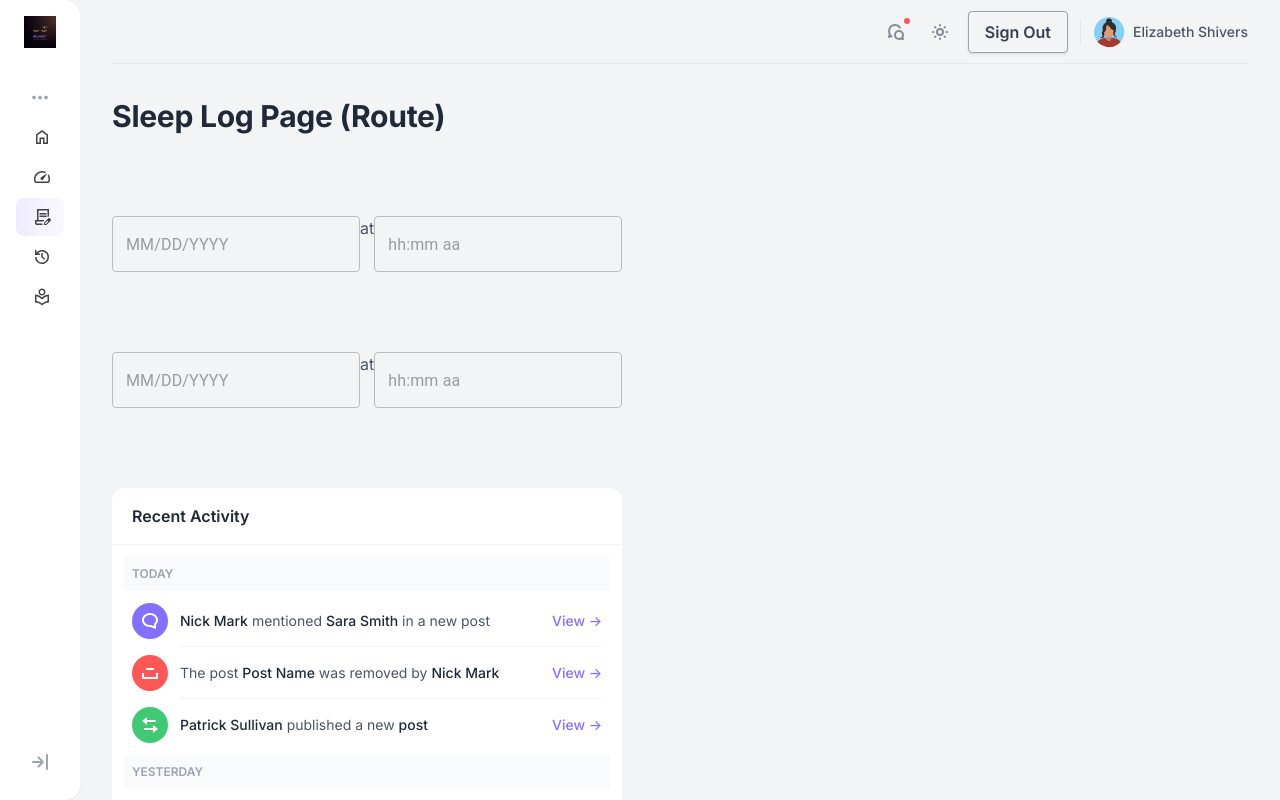
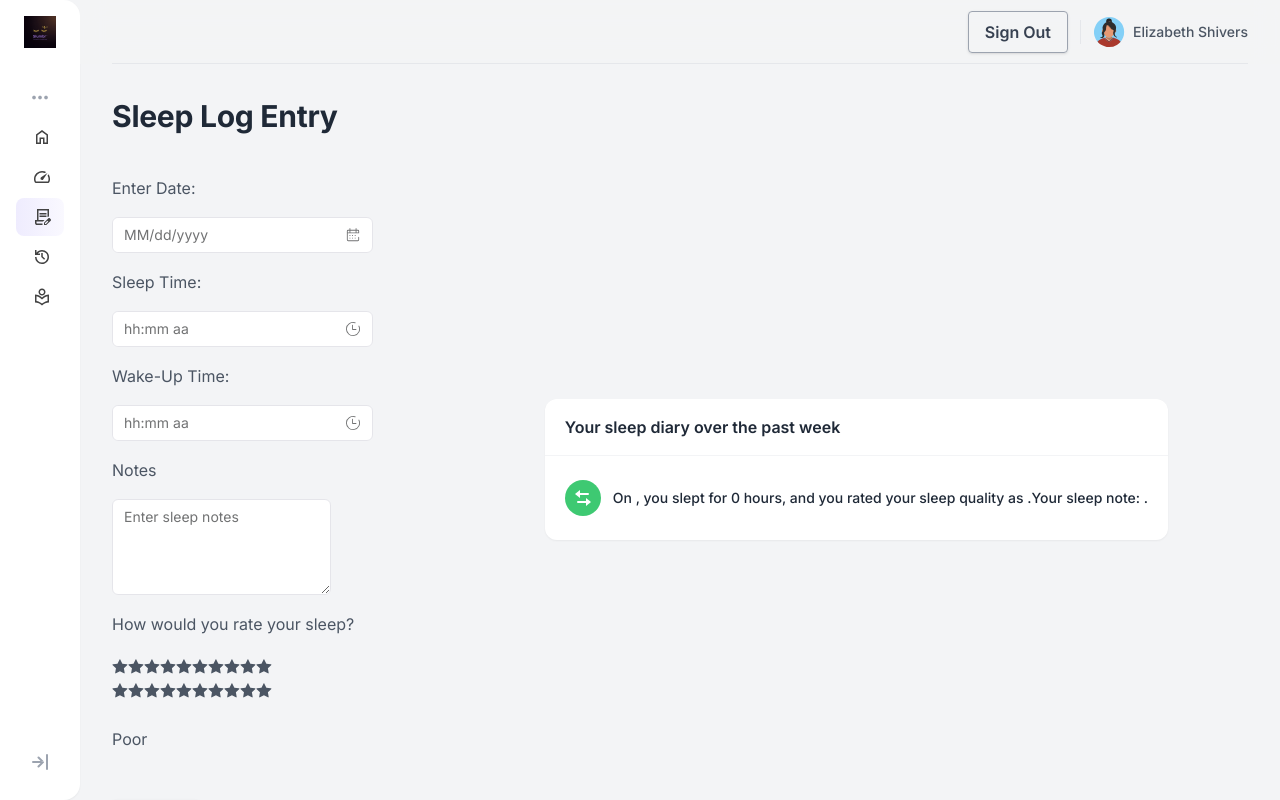
Before and after one commit to tenongene/slumbr, a React (Vite) app: page /logs in a window 1280 px wide. Built offline with nearby package versions, Linux system fonts and the light colour scheme.

Commit message:
log page update

```diff
--- a/package.json
+++ b/package.json
@@ -21,12 +21,14 @@
     "clsx": "^2.1.1",
     "date-fns": "^4.1.0",
     "dayjs": "^1.11.13",
+    "formik": "^2.4.6",
     "moment": "^2.29.4",
     "react": "^19.0.0",
     "react-day-picker": "^9.4.1",
     "react-dom": "^19.0.0",
     "react-router-dom": "^7.0.2",
     "react-transition-group": "^4.4.5",
+    "rsuite": "^5.78.1",
     "survey-react-ui": "^2.0.0",
     "tailwind-merge": "^2.5.5"
   },
--- a/src/pages/Dashboard.jsx
+++ b/src/pages/Dashboard.jsx
@@ -78,7 +78,7 @@ function Dashboard() {
               {/* Card (Reasons for Refunds) */}
               {/* <DashboardCard11 /> */}
               {/* Card (Recent Activity) */}
-              <DashboardCard12 />
+              {/* <DashboardCard12 /> */}
               {/* Card (Income/Expenses) */}
               {/* <DashboardCard13 /> */}
 
--- a/src/pages/Logs.jsx
+++ b/src/pages/Logs.jsx
@@ -1,17 +1,67 @@
-import React, { useState } from 'react';
+import React, { useState, Link } from 'react';
 import Sidebar from '../partials/Sidebar';
 import Header from '../partials/Header';
-import { DatePicker } from '@mui/x-date-pickers/DatePicker';
-import dayjs, { Dayjs } from 'dayjs';
-import { LocalizationProvider } from '@mui/x-date-pickers/LocalizationProvider';
-import { AdapterDayjs } from '@mui/x-date-pickers/AdapterDayjs';
-import { TimePicker } from '@mui/x-date-pickers/TimePicker';
 import DashboardCard12 from '../partials/dashboard/DashboardCard12';
+import { DatePicker, TimePicker, Stack, Rate } from 'rsuite';
+import 'rsuite/TimePicker/styles/index.css';
+import Input from 'rsuite/Input';
+import 'rsuite/Input/styles/index.css';
+import 'rsuite/InputGroup/styles/index.css';
+
+
+const textStyle = {
+  verticalAlign: 'top',
+  lineHeight: '42px',
+  display: 'inline-block'
+};
+
+const texts = {
+  1: 'Very Poor',
+  2: 'Very Poor',
+  3: 'Poor',
+  4: 'Poor',
+  5: 'Ok',
+  6: 'Ok',
+  7: 'Good',
+  8: 'Good',
+  9: 'Excellent',
+  10: 'Excellent'
+};
 
 
 function Logs() {
 
   const [sidebarOpen, setSidebarOpen] = useState(false);
+  const [sleepTime, setSleepTime] = useState('');
+  const [wakeTime, setWakeTime] = useState('');
+  const [date, setDate] = useState('');
+  const [rating, setRating] = useState(0);
+  const [notes, setNotes] = useState('');
+  const [hoverValue, setHoverValue] = useState(3);
+
+  const LogObject = {
+    sleepTime, wakeTime, date, notes
+  }
+
+  const handleChangeSleep = (sleepTime) => {
+    setSleepTime(sleepTime);
+  };
+
+  const handleChangeWake = (wakeTime) => {
+    setWakeTime(wakeTime)
+  };
+
+  const handleChangeDate = (date) => {
+    setDate(date)
+  };
+
+  const handleChangeRate = (date) => {
+    setRating(rating)
+  };
+
+  const handleChangeNotes = (notes) => {
+    setNotes(notes)
+  };
 
   return (
     <div className="flex h-screen overflow-hidden">
@@ -32,33 +82,42 @@ function Logs() {
             <div className="sm:flex sm:justify-between sm:items-center mb-8">
 
               {/* Left: Title */}
-              <div className="mb-4 sm:mb-0">
-                <h1 className="text-2xl md:text-3xl text-gray-800 dark:text-gray-100 font-bold">Sleep Log Page (Route) </h1>
+          <div className="mb-4 sm:mb-0">
+            <h1 className="text-2xl md:text-3xl text-gray-800 dark:text-gray-100 font-bold">Sleep Log Entry </h1>
 
-            <div className='mt-20'>
-              <LocalizationProvider dateAdapter={AdapterDayjs}>
-                <DatePicker />
-                <span>at</span>
-                <TimePicker />
+            <div className='mt-10'>
+            <Stack spacing={17} direction="column" alignItems="flex-start">
 
-              </LocalizationProvider>
+              <label>Enter Date:</label>
+              <DatePicker value={date} onChange={handleChangeDate}format="MM/dd/yyyy"/>
+
+              <label>Sleep Time:</label>
+              <TimePicker value={sleepTime} onChange={handleChangeSleep} format="hh:mm aa" showMeridiem placement='auto'/>
+
+              <label>Wake-Up Time:</label>
+              <TimePicker value={wakeTime} onChange={handleChangeWake} format="hh:mm aa" showMeridiem placement='auto'/>
+
+              <label>Notes</label>
+              <Input as="textarea" rows={4} placeholder="Enter sleep notes" value={notes} onChange={handleChangeNotes} />
+
+              <label> How would you rate your sleep?</label>
+              <Rate max={10} value={rating} size="lg" onChange={handleChangeRate} onChangeActive={setHoverValue} style={{ display: 'inline-flex' }} color="violet"/>{' '}
+              <span style={textStyle}>{texts[hoverValue]}</span>
+
+            </Stack>
+
+               <a>
+                <button type="submit" className="mt-10 text-gray-700 dark:text-stone-400 hover:text-violet-700 dark:hover:text-stone-50 font-semibold py-2 px-4 border border-gray-400 rounded shadow">
+                  Submit
+                  </button>
+               </a>
+
             </div>
-            <div className='mt-20'>
-              <LocalizationProvider dateAdapter={AdapterDayjs}>
-                <DatePicker />
-                <span>at</span>
-                <TimePicker />
-
-              </LocalizationProvider>
-            </div>
-            <div className="mt-20">
-                <DashboardCard12 />
-            </div>
-              </div>
+          </div>
 
               {/* Right: Actions */}
-              <div className="grid grid-flow-col sm:auto-cols-max justify-start sm:justify-end gap-2">
-                {/* <DatePicker />       */}
+              <div className="grid grid-flow-col sm:auto-cols-max justify-start sm:justify-end gap-1 mr-20">
+                <DashboardCard12 notes={notes} date={date} time = {wakeTime - sleepTime}/>
             </div>
 
 
--- a/src/pages/Profile.jsx
+++ b/src/pages/Profile.jsx
@@ -3,9 +3,12 @@ import Sidebar from '../partials/Sidebar';
 import Header from '../partials/Header';
 
 
+
 function Profile() {
 
   const [sidebarOpen, setSidebarOpen] = useState(false);
+
+
 
   return (
     <div className="flex h-screen overflow-hidden">
@@ -28,6 +31,8 @@ function Profile() {
               {/* Left: Title */}
               <div className="mb-4 sm:mb-0">
                 <h1 className="text-2xl md:text-3xl text-gray-800 dark:text-gray-100 font-bold">Patient Profile Page (Route) </h1>
+
+
               </div>
 
               {/* Right: Actions */}
--- a/src/partials/Header.jsx
+++ b/src/partials/Header.jsx
@@ -1,8 +1,7 @@
 import React, { useState } from 'react';
 import { Link } from 'react-router-dom';
-import Notifications from '../components/DropdownNotifications';
 import UserMenu from '../components/DropdownProfile';
-import ThemeToggle from '../components/ThemeToggle';
+
 
 function Header({
   sidebarOpen,
@@ -39,9 +38,6 @@ function Header({
 
           {/* Header: Right side */}
           <div className="flex items-center space-x-3">
-
-            <Notifications align="right" />
-            <ThemeToggle />
             <Link
                 to="/login"
                 onClick={() => setDropdownOpen(!dropdownOpen)}
--- a/src/partials/dashboard/DashboardCard12.jsx
+++ b/src/partials/dashboard/DashboardCard12.jsx
@@ -1,50 +1,18 @@
 import React from 'react';
 
-function DashboardCard12() {
+function DashboardCard12({date, time, rate, notes}) {
   return (
     <div className="col-span-full xl:col-span-6 bg-white dark:bg-gray-800 shadow-xs rounded-xl">
       <header className="px-5 py-4 border-b border-gray-100 dark:border-gray-700/60">
-        <h2 className="font-semibold text-gray-800 dark:text-gray-100">Recent Activity</h2>
+        <h2 className="font-semibold text-gray-800 dark:text-gray-100">Your sleep diary over the past week</h2>
       </header>
       <div className="p-3">
 
         {/* Card content */}
-        {/* "Today" group */}
+
         <div>
-          <header className="text-xs uppercase text-gray-400 dark:text-gray-500 bg-gray-50 dark:bg-gray-700/50 rounded-xs font-semibold p-2">Today</header>
           <ul className="my-1">
-            {/* Item */}
-            <li className="flex px-2">
-              <div className="w-9 h-9 rounded-full shrink-0 bg-violet-500 my-2 mr-3">
-                <svg className="w-9 h-9 fill-current text-white" viewBox="0 0 36 36">
-                  <path d="M18 10c-4.4 0-8 3.1-8 7s3.6 7 8 7h.6l5.4 2v-4.4c1.2-1.2 2-2.8 2-4.6 0-3.9-3.6-7-8-7zm4 10.8v2.3L18.9 22H18c-3.3 0-6-2.2-6-5s2.7-5 6-5 6 2.2 6 5c0 2.2-2 3.8-2 3.8z" />
-                </svg>
-              </div>
-              <div className="grow flex items-center border-b border-gray-100 dark:border-gray-700/60 text-sm py-2">
-                <div className="grow flex justify-between">
-                  <div className="self-center"><a className="font-medium text-gray-800 hover:text-gray-900 dark:text-gray-100 dark:hover:text-white" href="#0">Nick Mark</a> mentioned <a className="font-medium text-gray-800 hover:text-gray-900 dark:text-gray-100 dark:hover:text-white" href="#0">Sara Smith</a> in a new post</div>
-                  <div className="shrink-0 self-end ml-2">
-                    <a className="font-medium text-violet-500 hover:text-violet-600 dark:hover:text-violet-400" href="#0">View<span className="hidden sm:inline"> -&gt;</span></a>
-                  </div>
-                </div>
-              </div>
-            </li>
-            {/* Item */}
-            <li className="flex px-2">
-              <div className="w-9 h-9 rounded-full shrink-0 bg-red-500 my-2 mr-3">
-                <svg className="w-9 h-9 fill-current text-white" viewBox="0 0 36 36">
-                  <path d="M25 24H11a1 1 0 01-1-1v-5h2v4h12v-4h2v5a1 1 0 01-1 1zM14 13h8v2h-8z" />
-                </svg>
-              </div>
-              <div className="grow flex items-center border-b border-gray-100 dark:border-gray-700/60 text-sm py-2">
-                <div className="grow flex justify-between">
-                  <div className="self-center">The post <a className="font-medium text-gray-800 hover:text-gray-900 dark:text-gray-100 dark:hover:text-white" href="#0">Post Name</a> was removed by <a className="font-medium text-gray-800 hover:text-gray-900 dark:text-gray-100 dark:hover:text-white" href="#0">Nick Mark</a></div>
-                  <div className="shrink-0 self-end ml-2">
-                    <a className="font-medium text-violet-500 hover:text-violet-600 dark:hover:text-violet-400" href="#0">View<span className="hidden sm:inline"> -&gt;</span></a>
-                  </div>
-                </div>
-              </div>
-            </li>
+
             {/* Item */}
             <li className="flex px-2">
               <div className="w-9 h-9 rounded-full shrink-0 bg-green-500 my-2 mr-3">
@@ -54,53 +22,16 @@ function DashboardCard12() {
               </div>
               <div className="grow flex items-center text-sm py-2">
                 <div className="grow flex justify-between">
-                  <div className="self-center"><a className="font-medium text-gray-800 hover:text-gray-900 dark:text-gray-100 dark:hover:text-white" href="#0">Patrick Sullivan</a> published a new <a className="font-medium text-gray-800 hover:text-gray-900 dark:text-gray-100 dark:hover:text-white" href="#0">post</a></div>
-                  <div className="shrink-0 self-end ml-2">
-                    <a className="font-medium text-violet-500 hover:text-violet-600 dark:hover:text-violet-400" href="#0">View<span className="hidden sm:inline"> -&gt;</span></a>
-                  </div>
+                  <div className="self-center font-medium text-gray-800 hover:text-gray-900 dark:text-gray-100 dark:hover:text-white">On {date}, you slept for {time} hours, and you rated your sleep quality as {rate}.</div>
+                  <div className="self-center font-medium text-gray-800 hover:text-gray-900 dark:text-gray-100 dark:hover:text-white">Your sleep note: {notes}.</div>
+
                 </div>
               </div>
             </li>
           </ul>
         </div>
-        {/* "Yesterday" group */}
-        <div>
-          <header className="text-xs uppercase text-gray-400 dark:text-gray-500 bg-gray-50 dark:bg-gray-700/50 rounded-xs font-semibold p-2">Yesterday</header>
-          <ul className="my-1">
-            {/* Item */}
-            <li className="flex px-2">
-              <div className="w-9 h-9 rounded-full shrink-0 bg-sky-500 my-2 mr-3">
-                <svg className="w-9 h-9 fill-current text-white" viewBox="0 0 36 36">
-                  <path d="M23 11v2.085c-2.841.401-4.41 2.462-5.8 4.315-1.449 1.932-2.7 3.6-5.2 3.6h-1v2h1c3.5 0 5.253-2.338 6.8-4.4 1.449-1.932 2.7-3.6 5.2-3.6h3l-4-4zM15.406 16.455c.066-.087.125-.162.194-.254.314-.419.656-.872 1.033-1.33C15.475 13.802 14.038 13 12 13h-1v2h1c1.471 0 2.505.586 3.406 1.455zM24 21c-1.471 0-2.505-.586-3.406-1.455-.066.087-.125.162-.194.254-.316.422-.656.873-1.028 1.328.959.878 2.108 1.573 3.628 1.788V25l4-4h-3z" />
-                </svg>
-              </div>
-              <div className="grow flex items-center border-b border-gray-100 dark:border-gray-700/60 text-sm py-2">
-                <div className="grow flex justify-between">
-                  <div className="self-center"><a className="font-medium text-gray-800 hover:text-gray-900 dark:text-gray-100 dark:hover:text-white" href="#0">240+</a> users have subscribed to <a className="font-medium text-gray-800 hover:text-gray-900 dark:text-gray-100 dark:hover:text-white" href="#0">Newsletter #1</a></div>
-                  <div className="shrink-0 self-end ml-2">
-                    <a className="font-medium text-violet-500 hover:text-violet-600 dark:hover:text-violet-400" href="#0">View<span className="hidden sm:inline"> -&gt;</span></a>
-                  </div>
-                </div>
-              </div>
-            </li>
-            {/* Item */}
-            <li className="flex px-2">
-              <div className="w-9 h-9 rounded-full shrink-0 bg-violet-500 my-2 mr-3">
-                <svg className="w-9 h-9 fill-current text-white" viewBox="0 0 36 36">
-                  <path d="M18 10c-4.4 0-8 3.1-8 7s3.6 7 8 7h.6l5.4 2v-4.4c1.2-1.2 2-2.8 2-4.6 0-3.9-3.6-7-8-7zm4 10.8v2.3L18.9 22H18c-3.3 0-6-2.2-6-5s2.7-5 6-5 6 2.2 6 5c0 2.2-2 3.8-2 3.8z" />
-                </svg>
-              </div>
-              <div className="grow flex items-center text-sm py-2">
-                <div className="grow flex justify-between">
-                  <div className="self-center">The post <a className="font-medium text-gray-800 hover:text-gray-900 dark:text-gray-100 dark:hover:text-white" href="#0">Post Name</a> was suspended by <a className="font-medium text-gray-800 hover:text-gray-900 dark:text-gray-100 dark:hover:text-white" href="#0">Nick Mark</a></div>
-                  <div className="shrink-0 self-end ml-2">
-                    <a className="font-medium text-violet-500 hover:text-violet-600 dark:hover:text-violet-400" href="#0">View<span className="hidden sm:inline"> -&gt;</span></a>
-                  </div>
-                </div>
-              </div>
-            </li>
-          </ul>
-        </div>
+
+
 
       </div>
     </div>
```
Also changed, not shown: src/partials/Sidebar.jsx (+23 -4 lines), 1 other file (tests, documents, lock files or other folders).
